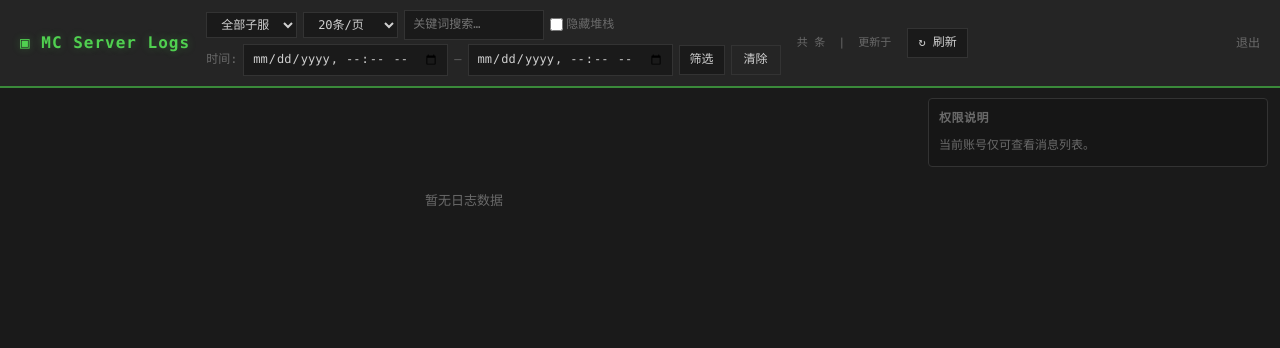
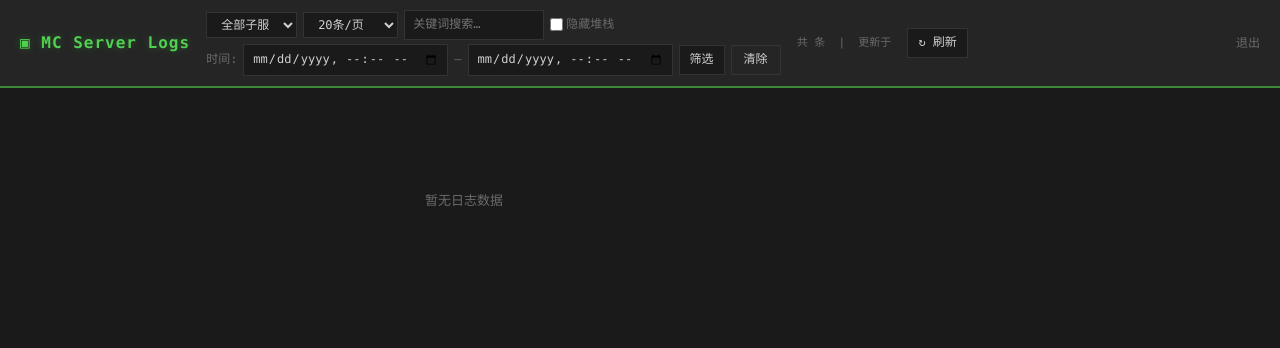
Before and after one commit to ohto-ai/minewatch, a Flask app: template templates/index.html in a window 1280 px wide. Shown: the top 348 px of the page. Run offline with Flask 3, Linux system fonts and the light colour scheme; the template is opened without the code that fills it, so the values that code supplies are empty.

Commit message:
fix: fix user role

```diff
--- a/templates/index.html
+++ b/templates/index.html
@@ -469,11 +469,6 @@
         {% endfor %}
       </div>
     </div>
-    {% else %}
-    <div class="query-box">
-      <div class="query-title">权限说明</div>
-      <div style="font-size:12px;color:var(--muted);line-height:1.6;">当前账号仅可查看消息列表。</div>
-    </div>
     {% endif %}
   </aside>
 </div>
```
